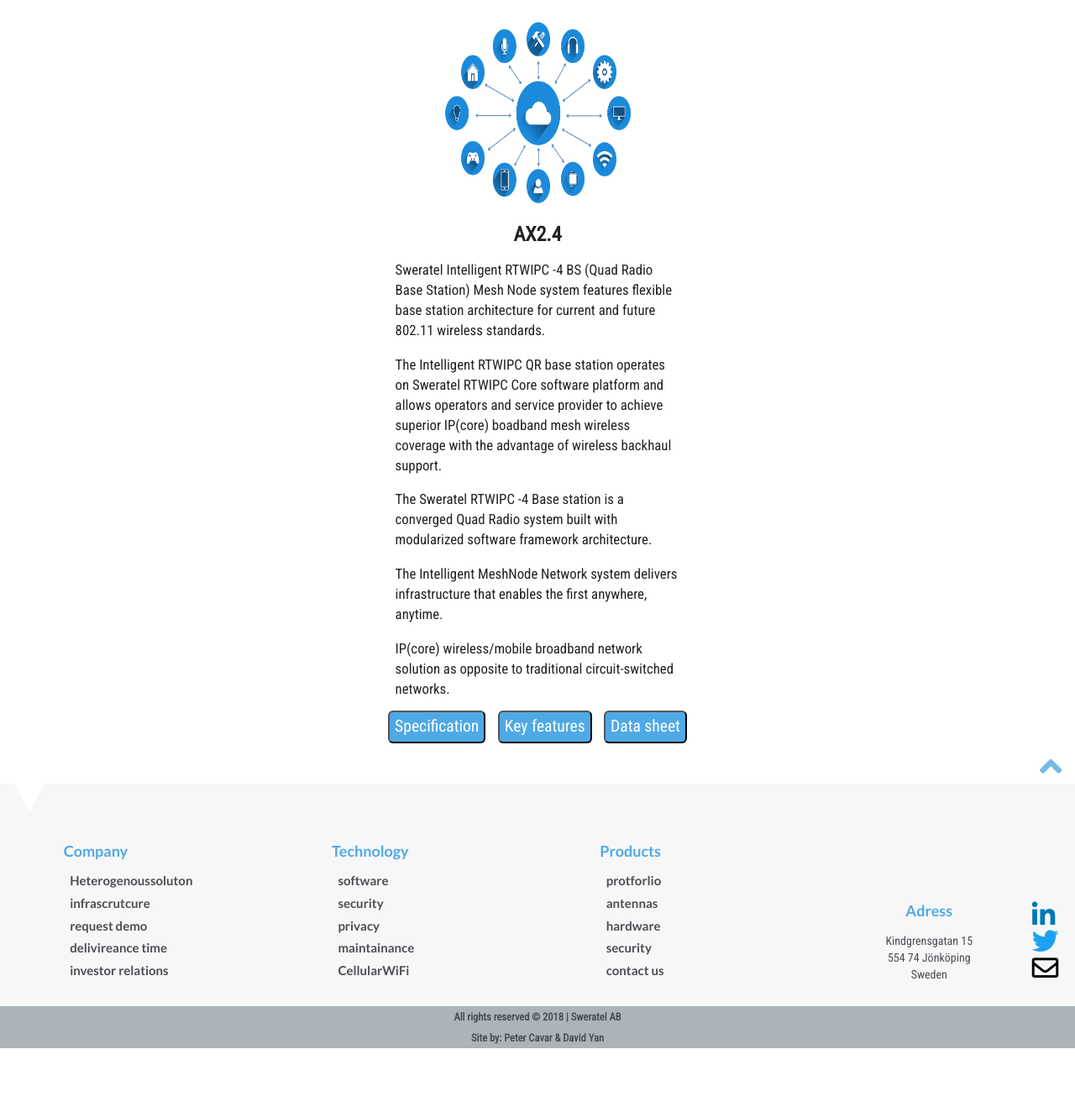
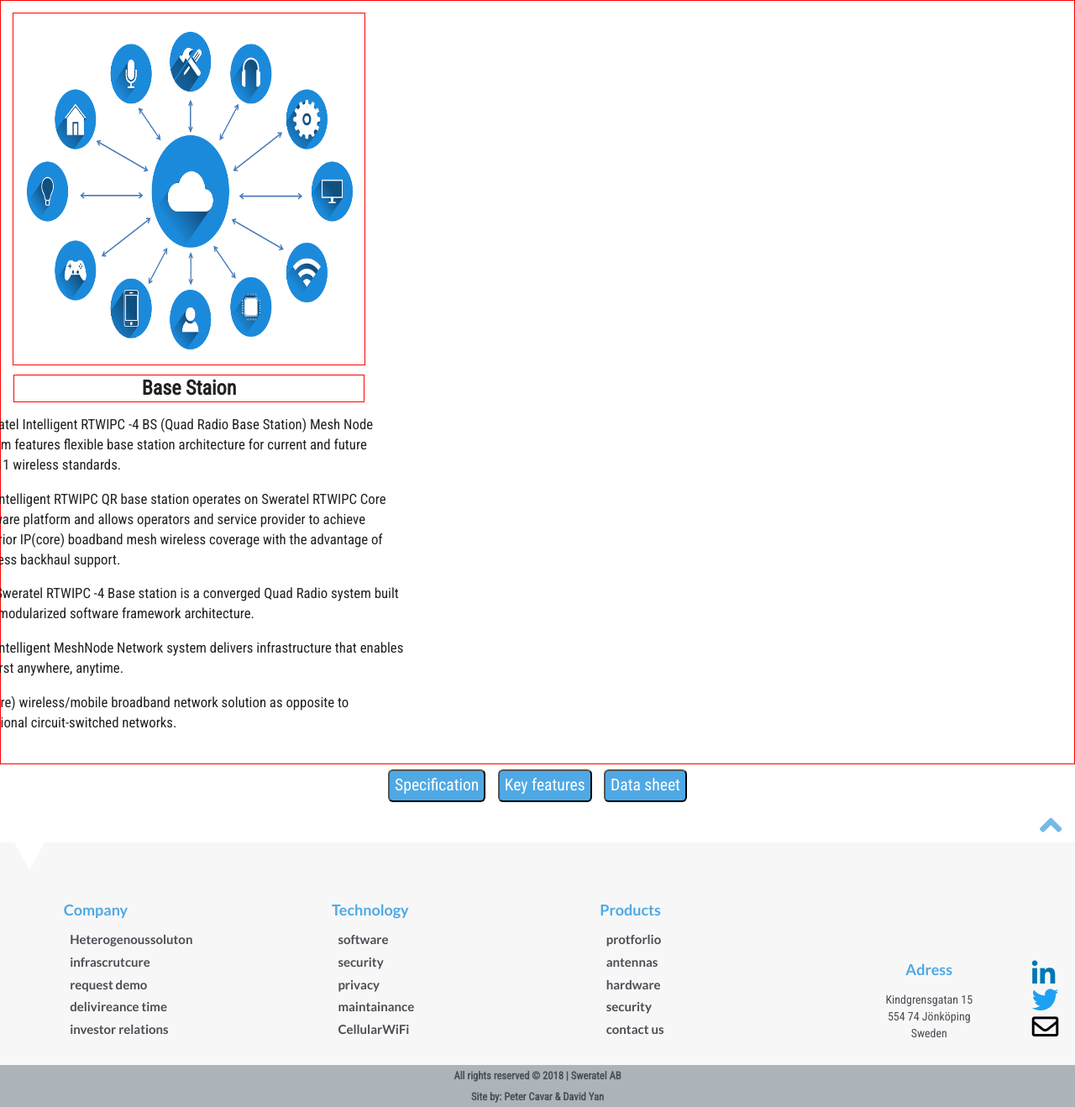
Before and after one commit to davidyanis/dallunkens, a PHP site: page /AX2.4.html in a window 1280 px wide. Shown: the part 98-1416 px from the top of the page at 84% size. Before the commit the page ends 1346 px from the top, so only its background shows below. Run offline with PHP 8.4, Linux system fonts and the light colour scheme; some libraries are stand-ins or nearby versions.

Commit message:
changing name on styleing and class

```diff
--- a/AX2.4.html
+++ b/AX2.4.html
@@ -105,13 +105,15 @@
             </ul>
          </nav>
       </header>
-      <div class="containerForProductSheet">
-         <div class="containerForBsProductPicture">
+
+      <section>
+         <div class="container-for-product-sheet">
+            <div class="container-for-product-picture">
                <div class="image">
                   <img src="./images/iot-3337536_1920.png">
                </div>
-            <h2 class="headerForProducts">AX2.4</h2>
-            <div class="informationAboutBsText">
+               <h2 class="header-for-products">Base Staion</h2>
+               <div class="information-about-product-text">
                   <p>Sweratel Intelligent RTWIPC -4 BS (Quad Radio Base Station) Mesh Node system features flexible base station architecture for current and future 802.11 wireless standards.</p>
                   <p>The Intelligent RTWIPC QR base station operates on Sweratel RTWIPC Core software platform and allows operators and service provider to achieve superior IP(core) boadband mesh wireless coverage with the advantage of wireless backhaul support.</p>
                   <p>The Sweratel RTWIPC -4 Base station is a converged Quad Radio system built with modularized software framework architecture.</p>
@@ -127,7 +129,7 @@
             <button class="data-sheet-btn">Data sheet</button>
             </div>
 
-         <div class="container-for-moreinformation">
+            <div class="container-for-more-information">
             <div class="specification">
                <ul class="specification-list">
                   <li>- Multi-Gbps wireless transfer</li>
@@ -146,6 +148,7 @@
                   <li>- Point-to-point or multi-point radio</li>
                </ul>
       </div>
+   </section>
 
          <div class="data-sheet"> This is under NDA, please contact us for further information</div>
          </div>
--- a/css/desktop.css
+++ b/css/desktop.css
@@ -1,110 +1,34 @@
 @media screen and (min-width: 768px) {
+
+    body {
+        margin: 0;
+    }
     .contact-form {
         width: 45em;
     }
 
-<<<<<<< HEAD
-  /* product container */
-.containerForProductSheet {
-    height: 60em;
-    width: 100%;
-    display: flex;
-    justify-content: center;
+    section .container-for-product-sheet {
+        border: 1px solid red;
+        height: 65em;
+        justify-content: flex-start;
     }
 
-.containerForBsProductPicture {
-    height: 35em;
-    width: 35em;
-    margin: 1em;
+   section .container-for-product-picture {
+        border: 1px solid red;
+        width: 30em;
+        height: 30em;
     }
 
-.headerForProducts {
-    margin-top: 0.5em!important;
+    section  .header-for-products {
+        margin-top: 0.5em;
         font-family: 'Roboto Condensed', sans-serif;
         text-align: center;
+        border: 1px solid red;
     }
 
-.containerForBsProductPicture img {
-    width: 100%;
-    height: 100%
+    section .information-about-text p {
+        font-family: 'Roboto Condensed', sans-serif;
+        font-size: 1.2em;
     }
 
-.informationAboutBsText p {
-    font-family: 'Roboto Condensed', sans-serif;
-    font-size: 1.2em;
-    margin-left: -3em;
-    margin-right: -3em;
 }
-
-
-/* this is the specification buttons for prodcuts */
-.specification-btn {
-    background-color: rgb(79, 169, 229);
-    font-size: 1.4em;
-    border-radius: 0.3em;
-    height: 2em;
-    font-family: 'Roboto Condensed', sans-serif;
-    margin: 0.3em;
-    color: white;
-    outline: none;
-}
-
-.key-features-btn {
-    background-color: rgb(79, 169, 229);
-    font-size: 1.4em;
-    height: 2em;
-    font-family: 'Roboto Condensed', sans-serif;
-    border-radius: 0.3em;
-    margin: 0.3em;
-    color: white;
-    outline: none;
-}
-
-.data-sheet-btn {
-    background-color: rgb(79, 169, 229);
-    color: white;
-    font-size: 1.4em;
-    border-radius: 0.3em;
-    height: 2em;
-    font-family: 'Roboto Condensed', sans-serif;
-    margin: 0.3em;
-    outline: none;
-}
-
-.container-for-moreinformation {
-    width: 100%;
-}
-
-.container-for-buttons {
-    text-align: center;
-    width: 100%;
-}
-
-/* divs should switch inbetween depending on which you click */
-.specification, .key-features, .data-sheet  {
-    display: none;
-    margin-top: 2em;
-    font-family: 'Roboto Condensed', sans-serif;
-    font-size: 1.4em;
-    margin-left: 2em;
-    margin-right: 2em;
-}
-
-.specification-btn:hover, .key-features-btn:hover, .data-sheet-btn:hover {
-    background-color: white;
-    color: rgb(79, 169, 229);
-    cursor: pointer;
-}
-
-.specification-list li, .key-features-list li{
-    list-style: none;
-    margin: 0.5em;
-    font-family: 'Roboto Condensed', sans-serif;
-}
-=======
-    .h1-bg {
-        padding-top: 4em;
-    }
-
->>>>>>> 5c080ce4a3d87eceac9d44d9e281f352a1eefb5e
-}
--- a/css/main.css
+++ b/css/main.css
@@ -176,14 +176,14 @@
     flex-direction: column;
 }
 /* product container */
-.containerForProductSheet {
+.container-for-product-sheet {
     height: 60em;
     width: 100%;
     display: flex;
     justify-content: center;
 }
 
-.containerForBsProductPicture {
+.container-for-product-picture {
     height: 17em;
     width: 17em;
     margin: 1em;
@@ -195,12 +195,12 @@
     text-align: center;
 }
 
-.containerForBsProductPicture img {
+.container-for-product-picture img {
     width: 100%;
     height: 100%
 }
 
-.informationAboutBsText p {
+.information-about-product-text p {
     font-family: 'Roboto Condensed', sans-serif;
     font-size: 1.2em;
     margin-left: -3em;
@@ -242,7 +242,7 @@
     outline: none;
 }
 
-.container-for-moreinformation {
+.container-for-more-information {
     width: 100%;
 }
 
```
Also changed, not shown: AX5.html (+7 -5 lines), BH2.4.html (+8 -6 lines), BH5.html (+7 -6 lines), BS.html (+7 -6 lines), EBS.html (+7 -6 lines), IBS.html (+7 -6 lines), MNC.html (+8 -5 lines). Lines whose indentation alone changed are shown as unchanged.
